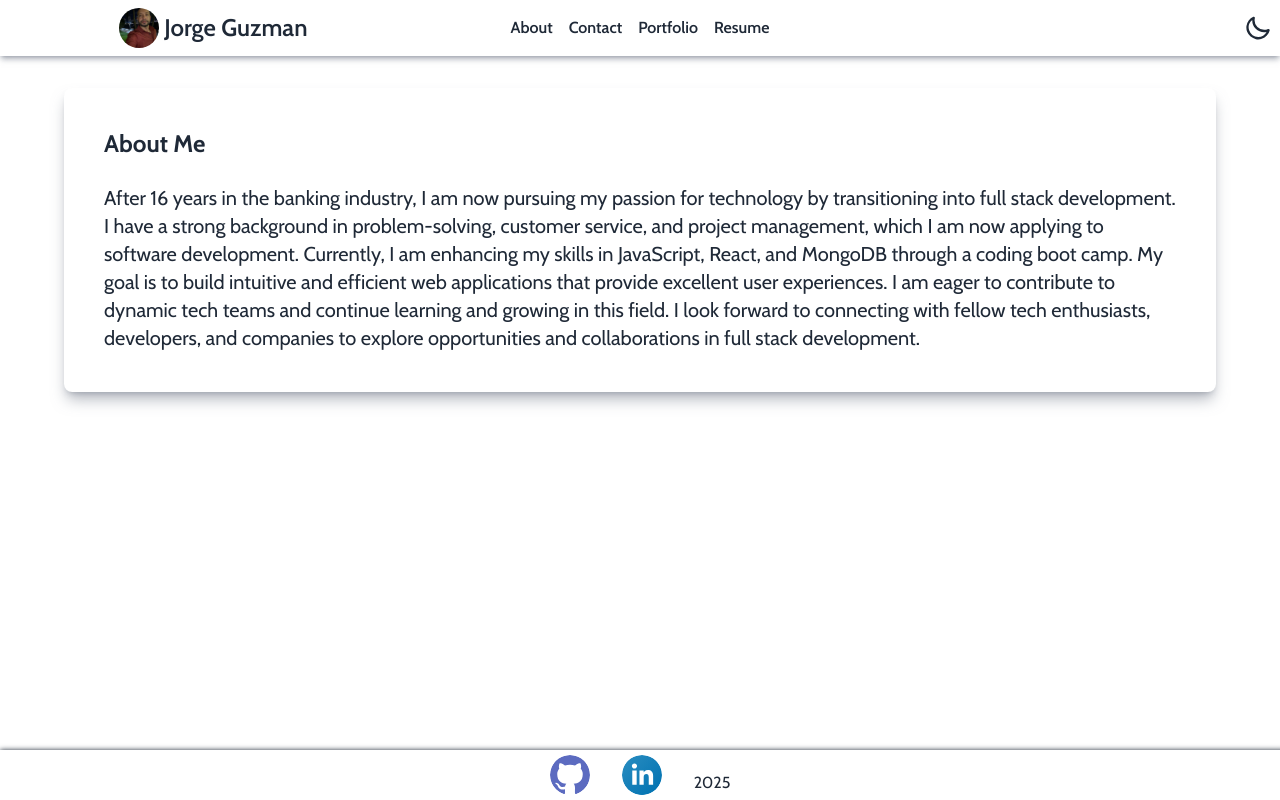
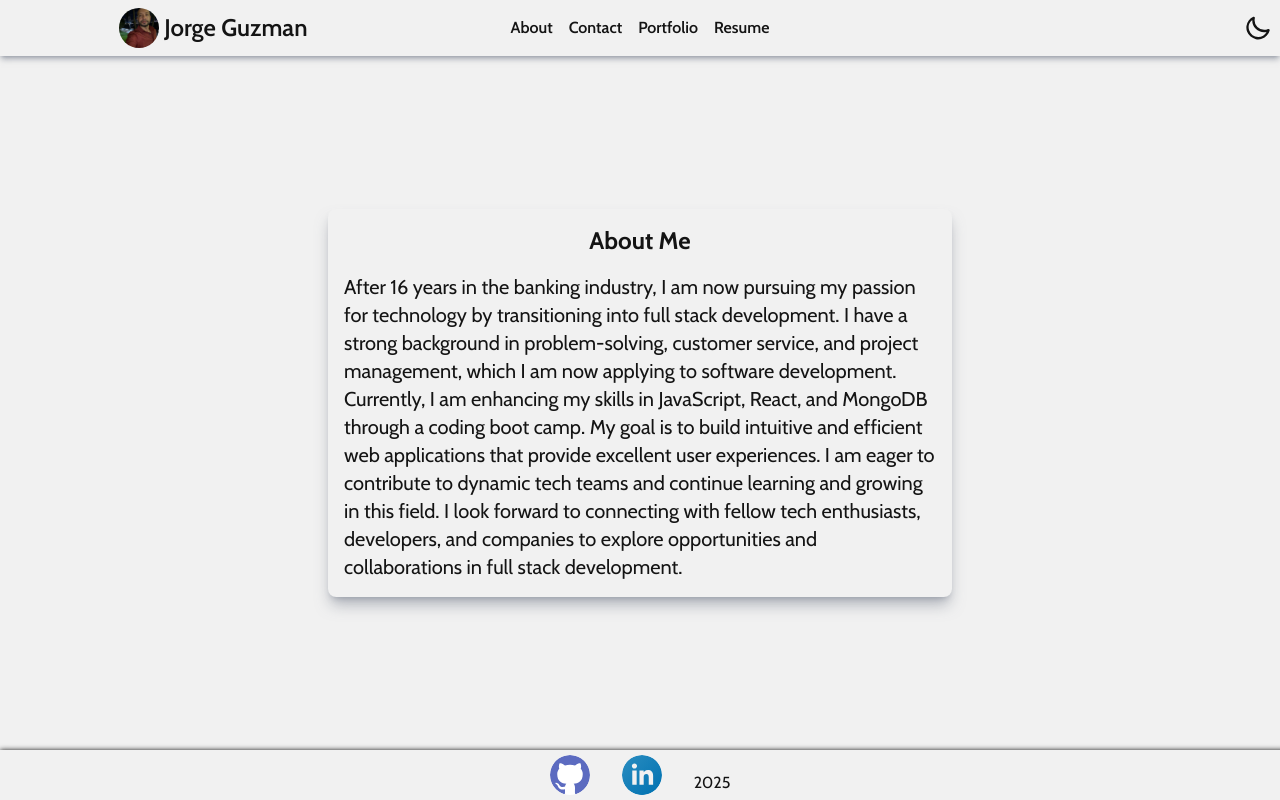
Before and after one commit to JGuzman87/jorge-portfolio, a Next.js app: page / in a window 1280 px wide. Built offline with nearby package versions, Linux system fonts and the light colour scheme.

Commit message:
fixed styling and colors

```diff
--- a/src/app/about/page.tsx
+++ b/src/app/about/page.tsx
@@ -4,26 +4,24 @@ import Transition from "@/components/Transition";
 
 const AboutMe = () => {
   return (
-    <div className="flex justify-center items-center p-4">
+    <div className="mt-auto max-w-1/2 m-auto">
       <Transition>
-        <div className="aboutme-card w-full max-w-3xl shadow-lg shadow-gray-500/50 text-3xl p-6 rounded-lg">
-          <div className="card-body">
-            <h2 className="font-bold text-2xl card-title mb-4">About Me</h2>
-            <p className="text-xl">
-              After 16 years in the banking industry, I am now pursuing my
-              passion for technology by transitioning into full stack
-              development. I have a strong background in problem-solving,
-              customer service, and project management, which I am now applying
-              to software development. Currently, I am enhancing my skills in
-              JavaScript, React, and MongoDB through a coding boot camp. My goal
-              is to build intuitive and efficient web applications that provide
-              excellent user experiences. I am eager to contribute to dynamic
-              tech teams and continue learning and growing in this field. I look
-              forward to connecting with fellow tech enthusiasts, developers,
-              and companies to explore opportunities and collaborations in full
-              stack development.
-            </p>
-          </div>
+        <div className="aboutme-card max-w-1/2 shadow-lg shadow-gray-500/50 text-3xl p-6 rounded-lg">
+          <h2 className="font-bold text-2xl card-title mb-4">About Me</h2>
+          <p className="text-xl">
+            After 16 years in the banking industry, I am now pursuing my passion
+            for technology by transitioning into full stack development. I have
+            a strong background in problem-solving, customer service, and
+            project management, which I am now applying to software development.
+            Currently, I am enhancing my skills in JavaScript, React, and
+            MongoDB through a coding boot camp. My goal is to build intuitive
+            and efficient web applications that provide excellent user
+            experiences. I am eager to contribute to dynamic tech teams and
+            continue learning and growing in this field. I look forward to
+            connecting with fellow tech enthusiasts, developers, and companies
+            to explore opportunities and collaborations in full stack
+            development.
+          </p>
         </div>
       </Transition>
     </div>
--- a/src/app/layout.tsx
+++ b/src/app/layout.tsx
@@ -25,10 +25,10 @@ export default function RootLayout({
 
   return (
 
-    <html data-theme="fantasy" lang="en">
+    <html data-theme="autumn" lang="en">
 
       <body
-        className={`${cabin.variable}  antialiased`}
+        className={`${cabin.variable}  antialiased min-h-full`}
       >
         <Nav  />
 
--- a/src/app/page.tsx
+++ b/src/app/page.tsx
@@ -13,7 +13,7 @@ export default function Home() {
 
   return (
 
-      <div className="p-4">
+      <div className="p-4 mt-auto">
         <AboutMe />
       </div>
 
--- a/src/components/Transition.tsx
+++ b/src/components/Transition.tsx
@@ -1,4 +1,5 @@
-
+'use client'
+import { usePathname } from "next/navigation";
 import { motion, AnimatePresence } from "framer-motion";
 
 interface TransitionProps {
@@ -6,11 +7,12 @@ interface TransitionProps {
 }
 
 const Transition: React.FC<TransitionProps> = ({ children }) => {
+  const pathname = usePathname();
   return (
     <AnimatePresence mode="wait">
       <motion.div
         key={
-          typeof window !== "undefined" ? window.location.pathname : "static"
+          pathname
         }
         initial={{ opacity: 0, y: 20 }}
         animate={{ opacity: 1, y: 0 }}
```
Also changed, not shown: src/app/contact/page.tsx (+7 -5 lines).
